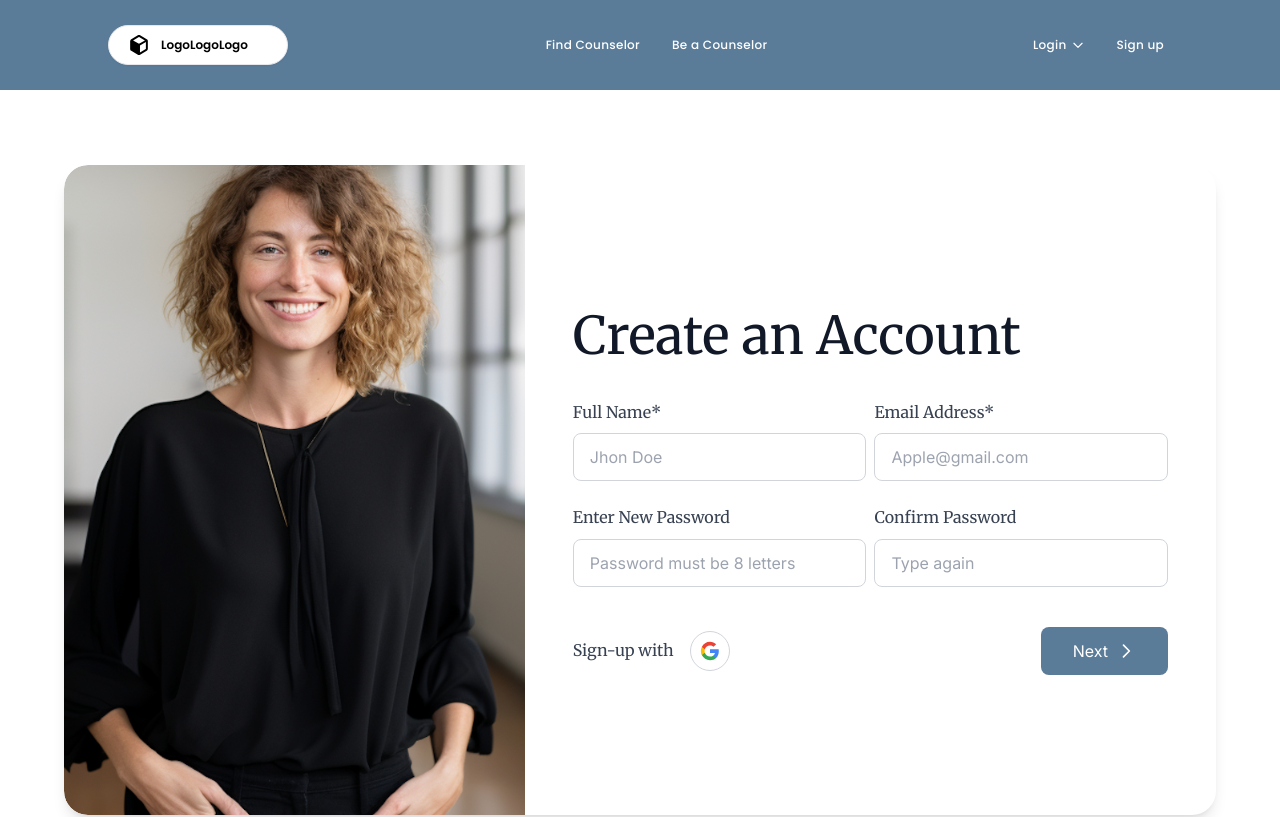
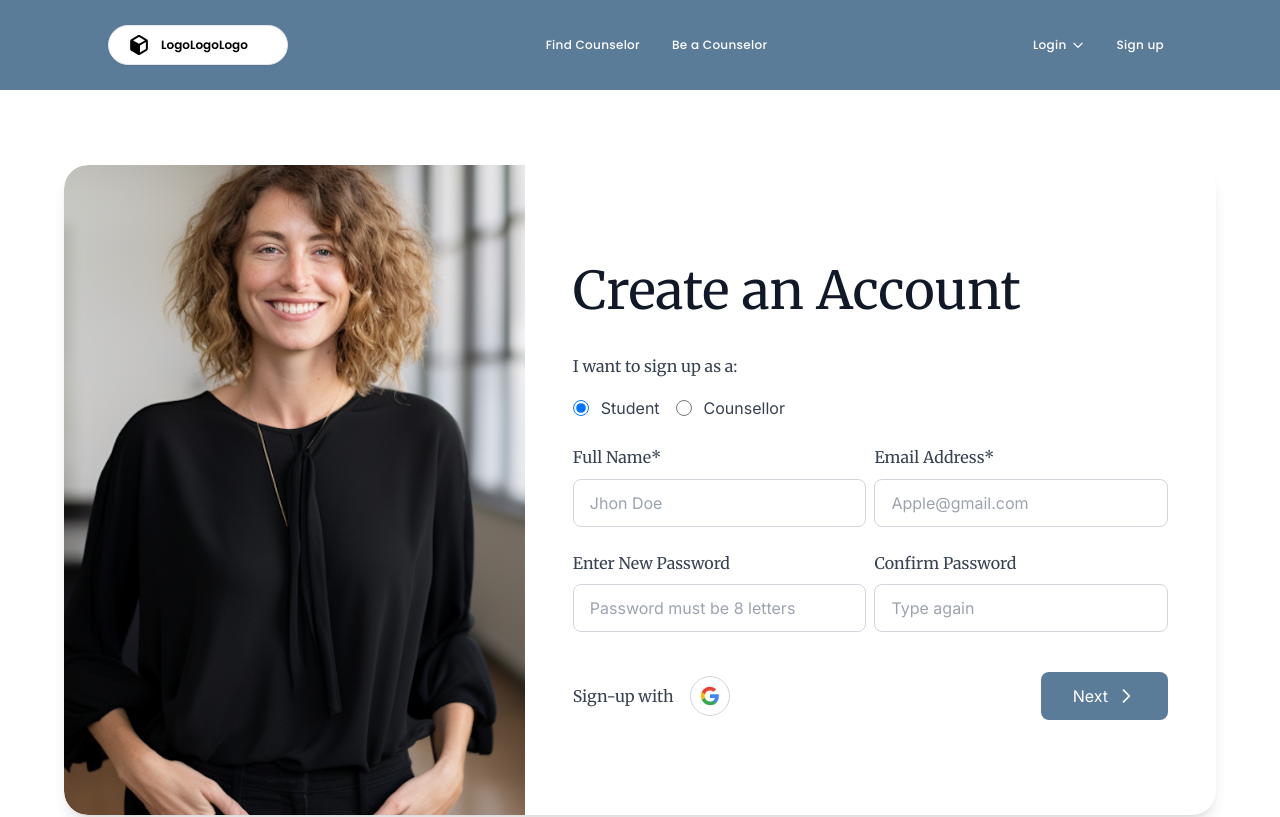
Before and after one commit to HamzaAliKundi/ekhta-gandhi-fe, a React (Vite) app: page /signup in a window 1280 px wide. Shown: the top 817 px of the page. Built offline with nearby package versions, Linux system fonts and the light colour scheme; no server answers.

Commit message:
add role

```diff
--- a/src/components/Register/Register.jsx
+++ b/src/components/Register/Register.jsx
@@ -5,7 +5,8 @@ const Register = () => {
         fullName: '',
         email: '',
         password: '',
-        confirmPassword: ''
+        confirmPassword: '',
+        role: 'student' // default to student
     });
 
     const handleInputChange = (e) => {
@@ -20,6 +21,14 @@ const Register = () => {
         e.preventDefault();
         // Handle form submission logic here
         console.log('Form submitted:', formData);
+        console.log('Registering as:', formData.role);
+
+        // Redirect based on role after successful registration
+        // if (formData.role === 'student') {
+        //     // Redirect to student dashboard
+        // } else {
+        //     // Redirect to counsellor dashboard
+        // }
     };
 
     return (
@@ -51,6 +60,41 @@ const Register = () => {
                                     <h1 className="text-h1 lg:text-h1-lg font-normal text-gray-900 font-merriweather">
                                         Create an Account
                                     </h1>
+                                </div>
+
+                                {/* Role Selection */}
+                                <div className="mb-6">
+                                    <p className="text-body lg:text-body-lg font-normal text-gray-700 font-merriweather mb-4">
+                                        I want to sign up as a:
+                                    </p>
+                                    <div className="flex flex-col sm:flex-row gap-4">
+                                        <label className="flex items-center cursor-pointer">
+                                            <input
+                                                type="radio"
+                                                name="role"
+                                                value="student"
+                                                checked={formData.role === 'student'}
+                                                onChange={handleInputChange}
+                                                className="w-4 h-4 text-[#5B7C99] border-gray-300 focus:ring-[#5B7C99]"
+                                            />
+                                            <span className="ml-3 text-body lg:text-body-lg font-normal text-gray-700 font-source-sans">
+                                                Student
+                                            </span>
+                                        </label>
+                                        <label className="flex items-center cursor-pointer">
+                                            <input
+                                                type="radio"
+                                                name="role"
+                                                value="counsellor"
+                                                checked={formData.role === 'counsellor'}
+                                                onChange={handleInputChange}
+                                                className="w-4 h-4 text-[#5B7C99] border-gray-300 focus:ring-[#5B7C99]"
+                                            />
+                                            <span className="ml-3 text-body lg:text-body-lg font-normal text-gray-700 font-source-sans">
+                                                Counsellor
+                                            </span>
+                                        </label>
+                                    </div>
                                 </div>
 
                                 {/* Form */}
```
